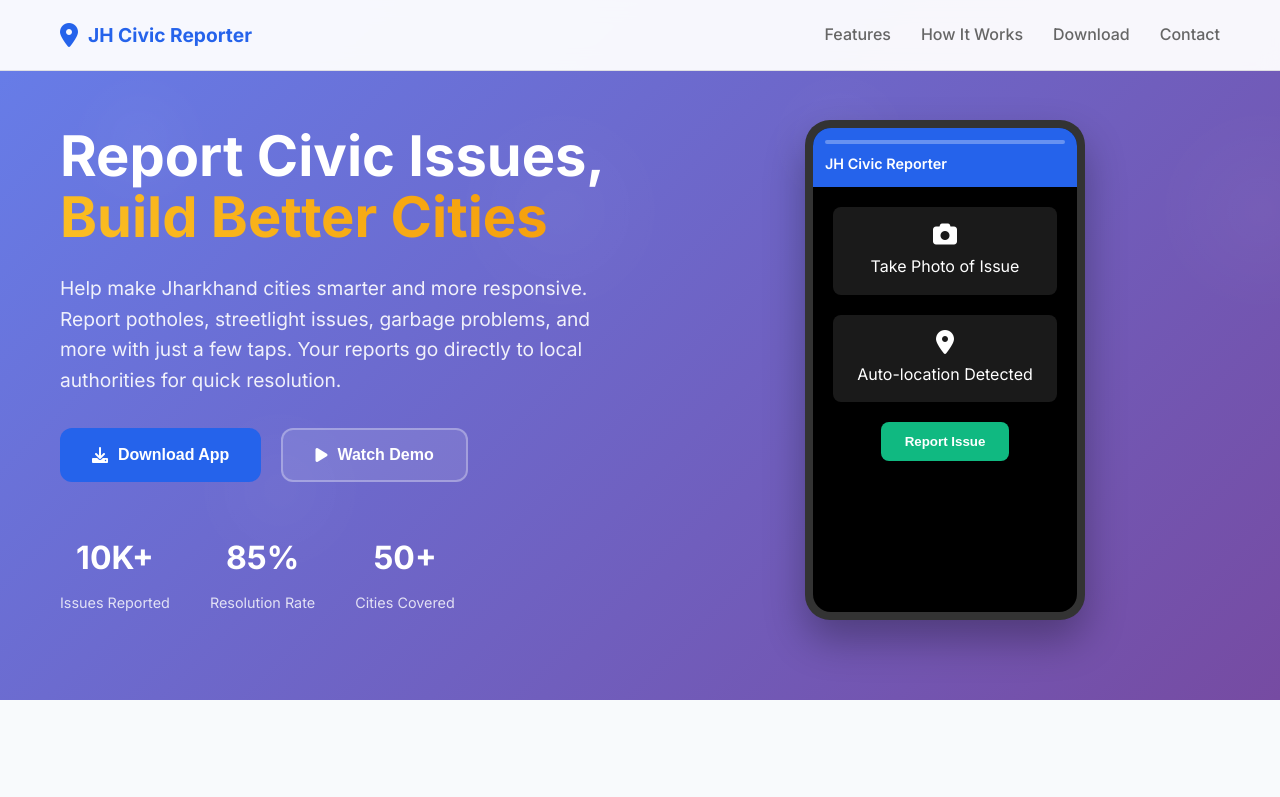
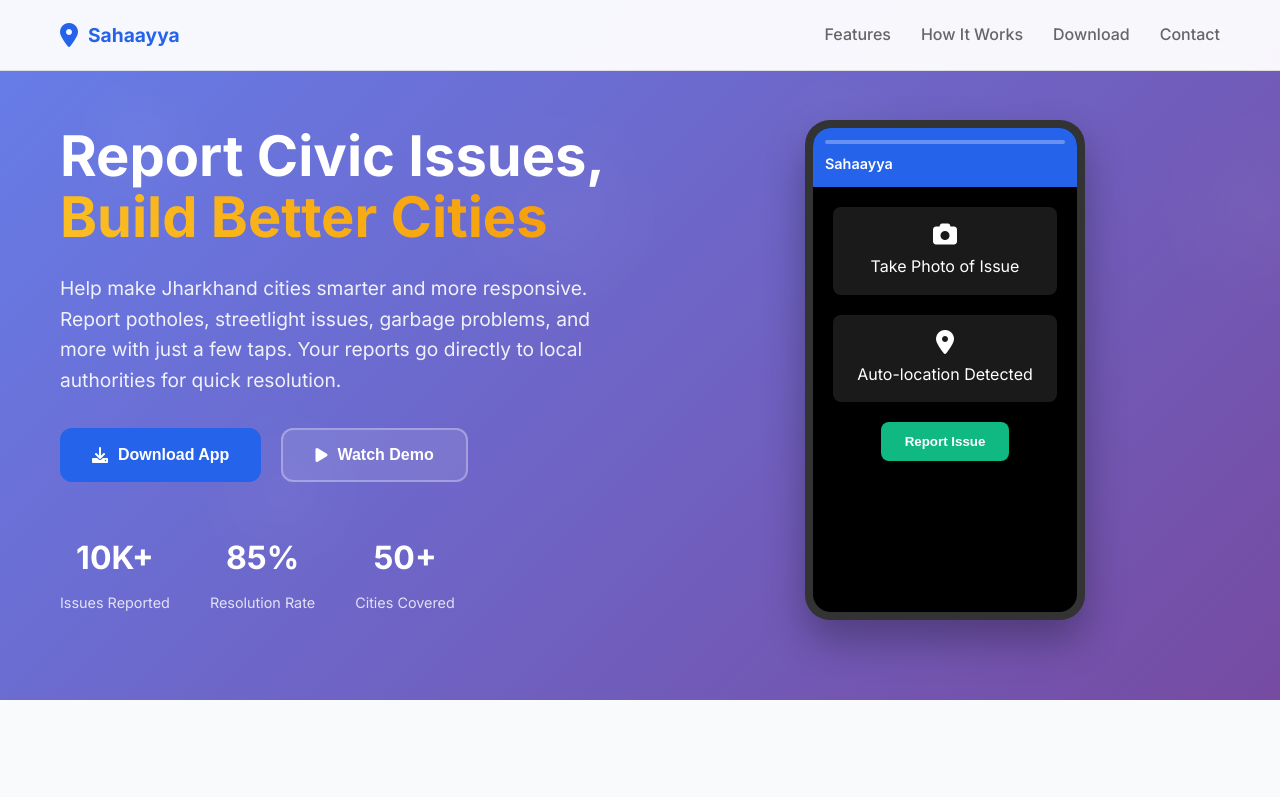
Before and after one commit to nehapundir26/Smart-India-Hackathon, a plain HTML site: page index.html in a window 1280 px wide. Shown: the top 797 px of the page. Drawn offline with Linux system fonts and the light colour scheme; a script that the page names is missing.

Commit message:
Update index.html

```diff
--- a/index.html
+++ b/index.html
@@ -3,7 +3,7 @@
 <head>
     <meta charset="UTF-8">
     <meta name="viewport" content="width=device-width, initial-scale=1.0">
-    <title>Jharkhand Civic Reporter - Report Issues, Build Better Cities</title>
+    <title>Sahaayya - Report Issues, Build Better Cities</title>
     <link rel="stylesheet" href="styles.css">
     <link href="https://fonts.googleapis.com/css2?family=Inter:wght@300;400;500;600;700&display=swap" rel="stylesheet">
     <link rel="stylesheet" href="https://cdnjs.cloudflare.com/ajax/libs/font-awesome/6.0.0/css/all.min.css">
@@ -14,7 +14,7 @@
         <div class="nav-container">
             <div class="nav-logo">
                 <i class="fas fa-map-marker-alt"></i>
-                <span>JH Civic Reporter</span>
+                <span>Sahaayya</span>
             </div>
             <div class="nav-menu">
                 <a href="#features" class="nav-link">Features</a>
@@ -74,7 +74,7 @@
                         <div class="app-demo">
                             <div class="demo-header">
                                 <div class="demo-status-bar"></div>
-                                <div class="demo-title">JH Civic Reporter</div>
+                                <div class="demo-title">Sahaayya</div>
                             </div>
                             <div class="demo-content">
                                 <div class="demo-camera">
@@ -308,7 +308,7 @@
                 <div class="footer-section">
                     <div class="footer-logo">
                         <i class="fas fa-map-marker-alt"></i>
-                        <span>JH Civic Reporter</span>
+                        <span>Sahaayya</span>
                     </div>
                     <p class="footer-description">
                         Empowering citizens to build better cities through technology and community participation.
```
